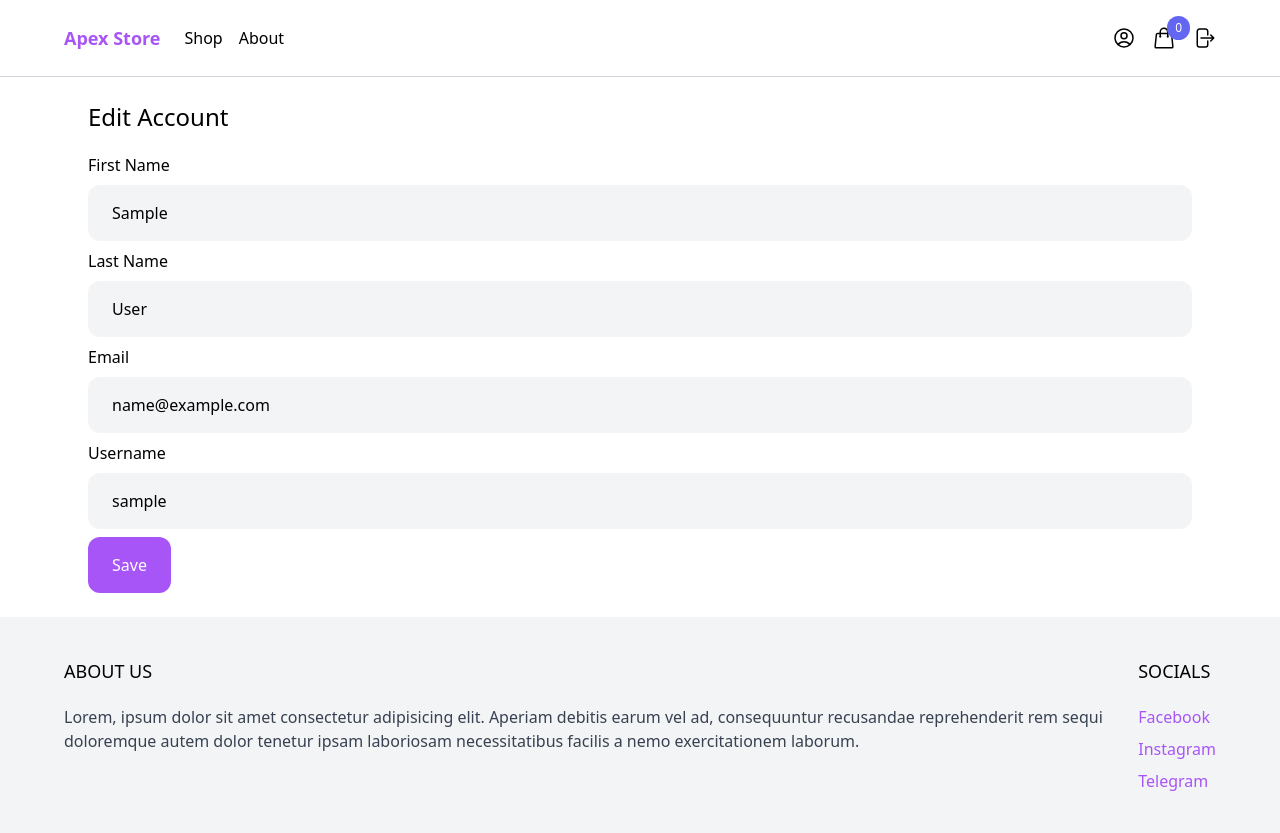
After one commit to MiladHoseinzadeh/Apex_Store, a Django app: page /my_account/edit/ in a window 1280 px wide. The commit adds this page. Run offline with Django 4.2, Linux system fonts and the light colour scheme; the visitor is signed in with stand-in values (Sample User, id 1); some libraries are stand-ins or nearby versions.

Commit message:
Added edit account page's layout

```diff
--- /dev/null
+++ b/accounts/templates/accounts/edit_my_account.html
@@ -0,0 +1,31 @@
+{% extends 'ecommerce/base.html' %}
+
+{% block page_title %}Edit Account{% endblock page_title %}
+
+{% block main_content %}
+<div class="max-w-6xl mx-auto p-6">
+	<h1 class="mb-5 text-2xl">Edit Account</h1>
+	<form action="." method="post">
+		<div>
+			<label>First Name</label>
+			<input type="text" name="first_name" class="w-full my-2 py-4 px-6 bg-gray-100 rounded-xl" value="{{ request.user.first_name }}">
+		</div>
+		<div>
+			<label>Last Name</label>
+			<input type="text" name="last_name" class="w-full my-2 py-4 px-6 bg-gray-100 rounded-xl" value="{{ request.user.last_name }}">
+		</div>
+		<div>
+			<label>Email</label>
+			<input type="email" name="email" class="w-full my-2 py-4 px-6 bg-gray-100 rounded-xl" value="{{ request.user.email }}">
+		</div>
+		<div>
+			<label>Username</label>
+			<input type="text" name="username" class="w-full my-2 py-4 px-6 bg-gray-100 rounded-xl" value="{{ request.user.username }}">
+		</div>
+		<div>
+			<button class="py-4 px-6 rounded-xl text-white bg-purple-500">Save</button>
+		</div>
+	</form>
+
+</div>
+{% endblock main_content %}
--- a/accounts/urls.py
+++ b/accounts/urls.py
@@ -1,7 +1,7 @@
 from django.contrib.auth import views
 from django.urls import path
 
-from accounts.views import signup, my_account
+from accounts.views import signup, my_account, edit_my_account
 
 app_name = 'accounts'
 
@@ -10,4 +10,5 @@ urlpatterns = [
 	path('login/', views.LoginView.as_view(template_name="accounts/login.html"), name='login'),
 	path('logout/', views.LogoutView.as_view(), name='logout'),
 	path('my_account/', my_account, name='my_account'),
+	path('my_account/edit/', edit_my_account, name='edit_my_account'),
 ]
--- a/accounts/views.py
+++ b/accounts/views.py
@@ -23,3 +23,7 @@ def signup(request):
 @login_required
 def my_account(request):
     return render(request, 'accounts/my_account.html')
+
+@login_required
+def edit_my_account(request):
+    return render(request, 'accounts/edit_my_account.html')
```
Also changed, not shown: accounts/templates/accounts/my_account.html (+7 -0 lines).
